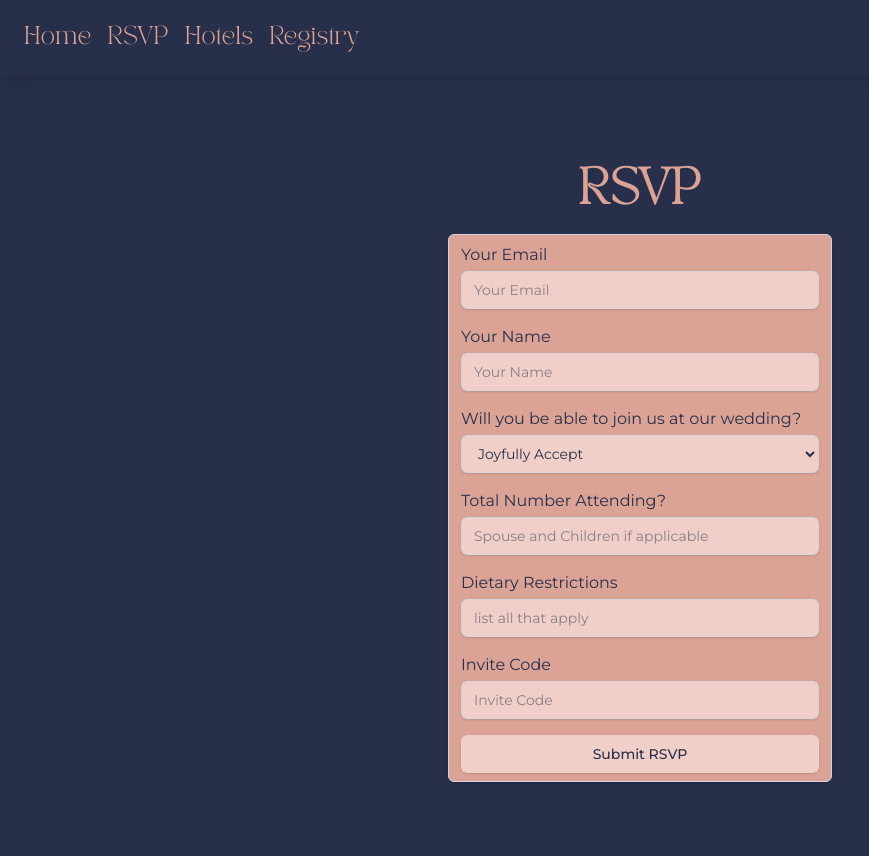
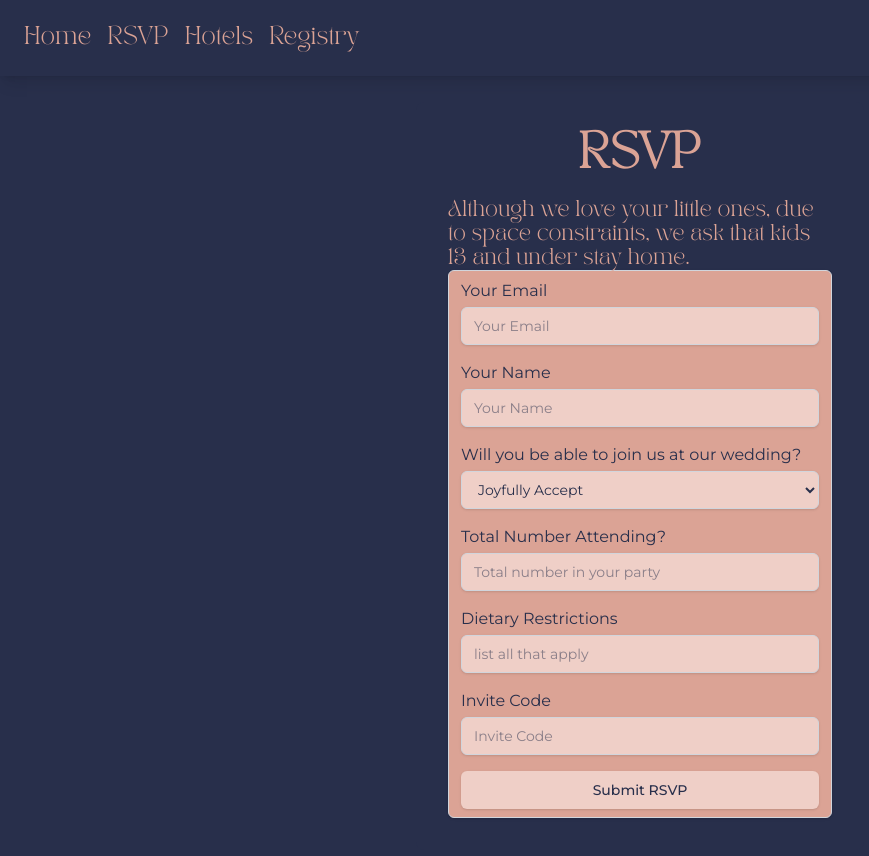
Before and after one commit to Benderg13/emma-and-grant-wedding-site, a Next.js app in the folder website/: page /rsvp in a window 1280 px wide. Shown: the top 856 px of the page, without its empty margins (0-869 px from the left). Built offline with nearby package versions, Linux system fonts and the light colour scheme.

Commit message:
added age limit

```diff
--- a/website/src/app/rsvp/page.tsx
+++ b/website/src/app/rsvp/page.tsx
@@ -72,6 +72,7 @@ export default function RSVP() {
             <div className='min-h-screen flex items-center justify-center '>
                 <div className="bg-navy-blue p-8 rounded-lg max-w-md w-full">
                 <h1 className="text-4xl font-bold mb-6 text-center ">RSVP</h1>
+                <p>Although we love your little ones, due to space constraints, we ask that kids 13 and under stay home.</p>
                     {errorMessage && (
                         <p className="mb-4 p-3 bg-red-100 border border-red-400 text-red-700 rounded-md text-center">
                             {errorMessage}
@@ -116,7 +117,7 @@ export default function RSVP() {
                         <input
                             type="number"
                             name="extras"
-                            placeholder='Spouse and Children if applicable'
+                            placeholder='Total number in your party'
                             className="mt-1 block w-full px-3 py-2 border border-gray-300 rounded-md shadow-sm focus:outline-none focus:ring-navy-blue focus:border-navy-blue sm:text-sm"/>
                     </div>
                     <div>
```
